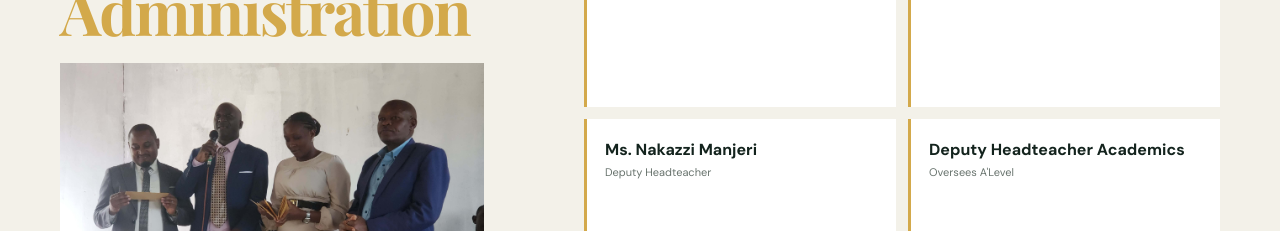
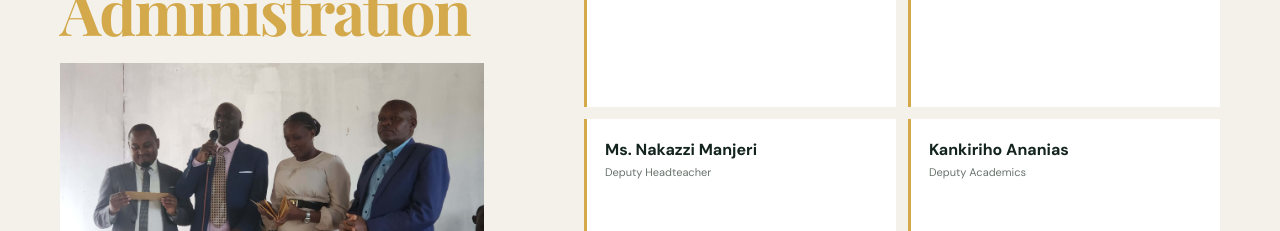
Before and after one commit to report-soft/kasagama-website, a plain HTML site: page index.html in a window 1280 px wide. Shown: the part 8380-8611 px from the top of the page. Drawn offline with nearby package versions, Linux system fonts and the light colour scheme.

Commit message:
Update index.html

```diff
--- a/index.html
+++ b/index.html
@@ -379,7 +379,7 @@
           <div><b>Board of Governors</b><span>Governance & oversight</span></div>
           <div><b>Mr. Ssenfuma Herbert Mitti</b><span>Headteacher</span></div>
           <div><b>Ms. Nakazzi Manjeri</b><span>Deputy Headteacher</span></div>
-          <div><b>Deputy Headteacher Academics</b><span>Oversees A'Level</span></div>
+          <div><b>Kankiriho Ananias</b><span>Deputy Academics</span></div>
           <div><b>Ms. Kabarungi Glorious</b><span>Director of Studies (DOS)</span></div>
           <div><b>Ms. Kemigisha Barbra</b><span>Assistant Director of Studies</span></div>
         </div>
```
